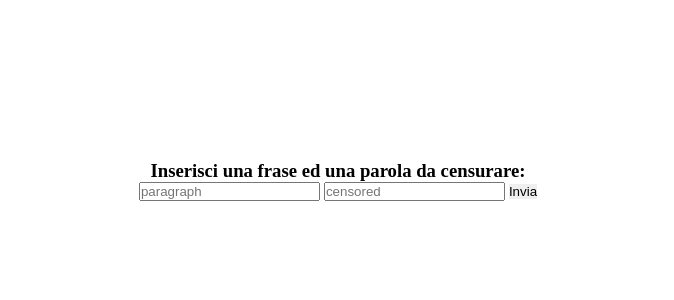
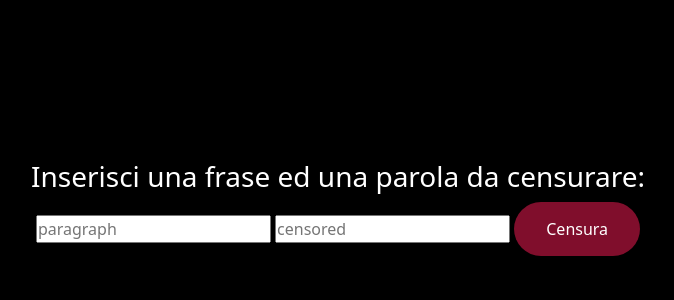
Before and after one commit to ldm0805/php-badwords, a PHP site: page / in a window 1280 px wide. Shown: the top 300 px of the page, without its empty margins (302-976 px from the left). Run offline with PHP 8.4, Linux system fonts and the light colour scheme.

Commit message:
Modifiche css

```diff
--- a/css/style.css
+++ b/css/style.css
@@ -2,6 +2,11 @@
     padding: 0;
     margin: 0;
     box-sizing: border-box;
+}
+
+body {
+    background-color: black;
+    color: white;
 }
 
 .center {
@@ -10,6 +15,19 @@
 }
 
 button {
+    border-radius: 2em;
+    background-color: #800e2c;
     border: none;
+    color: white;
+    padding: 15px 32px;
+    text-align: center;
+    text-decoration: none;
+    display: inline-block;
+    font-size: 16px;
+}
+
+button:hover {
+    cursor: pointer;
+    background-color: #a8123a;
 
 }
--- a/index.php
+++ b/index.php
@@ -4,6 +4,7 @@
     <meta charset="UTF-8">
     <meta http-equiv="X-UA-Compatible" content="IE=edge">
     <meta name="viewport" content="width=device-width, initial-scale=1.0">
+    <link href="https://cdn.jsdelivr.net/npm/bootstrap@5.3.0-alpha1/dist/css/bootstrap.min.css" rel="stylesheet" integrity="sha384-GLhlTQ8iRABdZLl6O3oVMWSktQOp6b7In1Zl3/Jr59b6EGGoI1aFkw7cmDA6j6gD" crossorigin="anonymous">
     <link rel ="stylesheet" href="./css/style.css">
         <title>Primo eserecizio php</title>
 </head>
@@ -15,7 +16,7 @@
                 placeholder="paragraph">
                 <input type="text" name="censored" id="censored"
                 placeholder="censored">
-                <button type="submit">Invia</button>
+                <button type="submit">Censura</button>
             </form>
         </div>
     </body>
```
Also changed, not shown: pcensored.php (+17 -6 lines).
